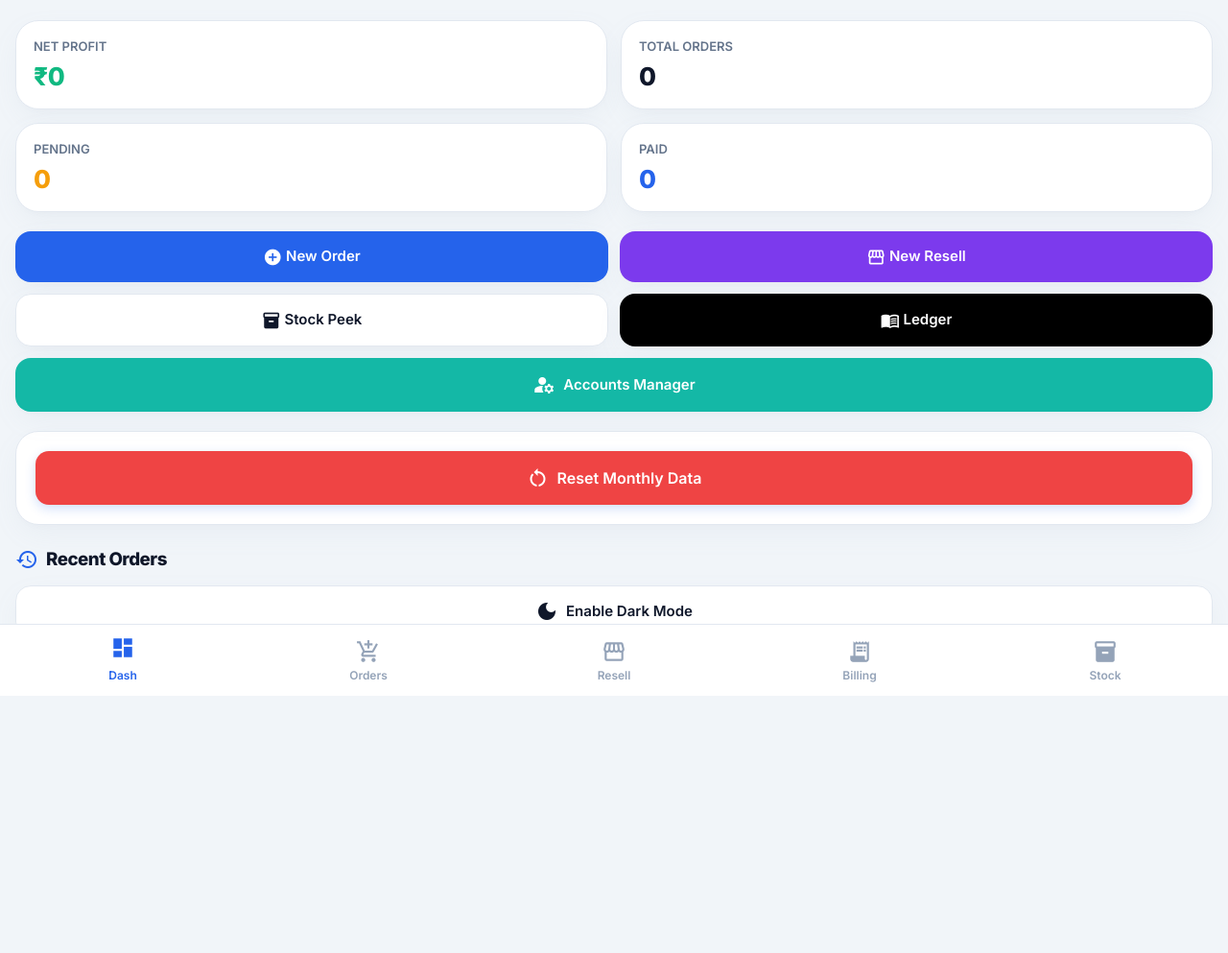
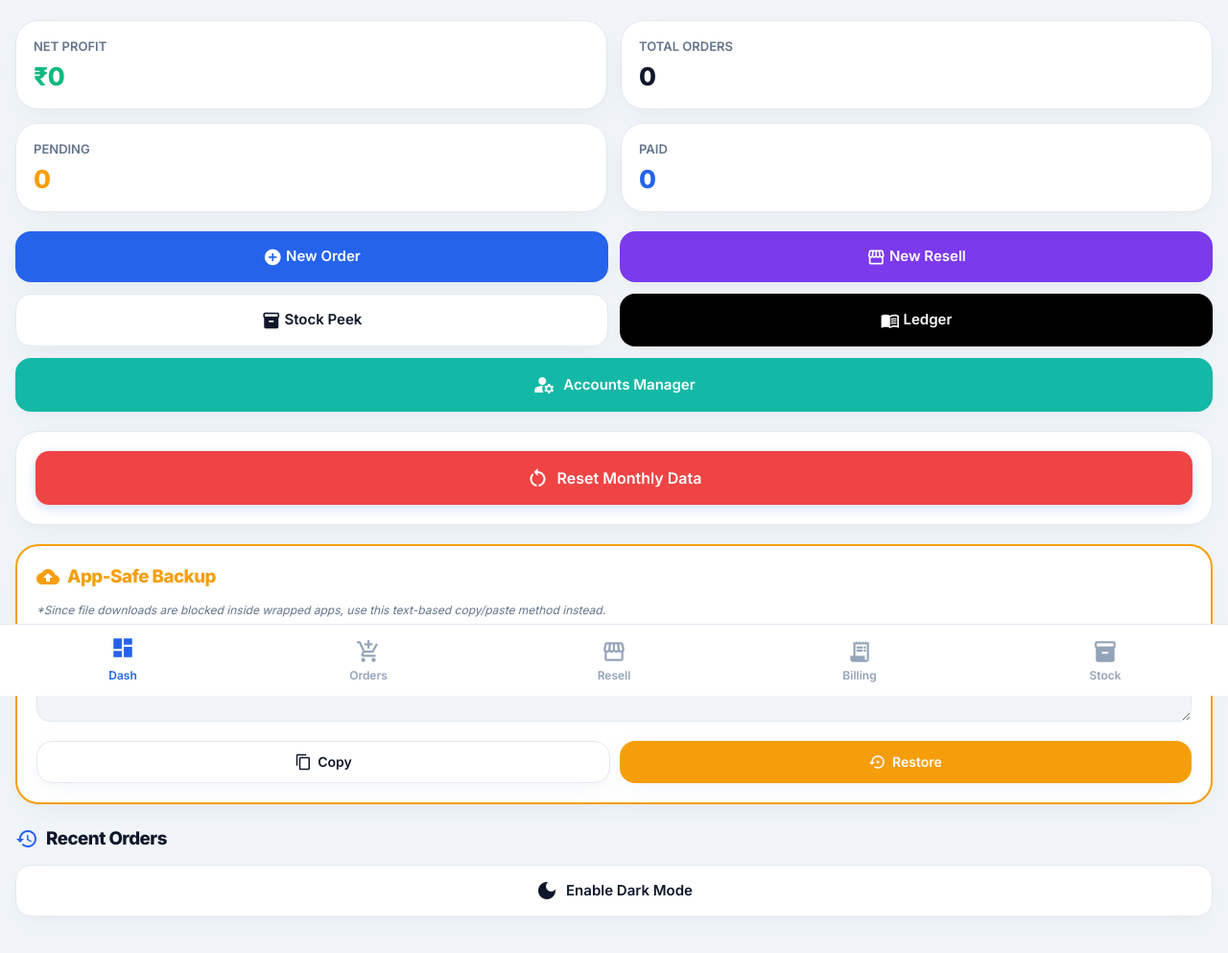
Before and after one commit to MRxBLACKHAT/Dictator-Store, a plain HTML site: page index.html in a window 1280 px wide. Shown: the part 75-1068 px from the top of the page at 96% size. Before the commit the page ends 839 px from the top, so only its background shows below. Drawn offline with Linux system fonts and the light colour scheme.

Commit message:
Update index.html

```diff
--- a/index.html
+++ b/index.html
@@ -85,6 +85,29 @@ h2, h3 { letter-spacing: -0.5px; margin-bottom: 15px; font-weight: 800; transiti
     </div>
     <div class="card" style="margin-top: 20px;">
         <button class="save-btn" style="background-color: var(--danger); display: flex; align-items: center; justify-content: center; gap: 8px;" onclick="resetMonthData()"><span class="material-icons">restart_alt</span> Reset Monthly Data</button>
+    </div>
+
+    <div class="card" style="border: 2px solid var(--warning); margin-top: 20px;">
+        <h3 style="color:var(--warning); display:flex; align-items:center; gap:8px;">
+            <span class="material-icons">backup</span> App-Safe Backup
+        </h3>
+        <p style="font-size:12px; color:var(--text-muted); margin-bottom:12px; font-style:italic;">
+            *Since file downloads are blocked inside wrapped apps, use this text-based copy/paste method instead.
+        </p>
+
+        <div class="form-group">
+            <label style="font-size:12px;">Backup Data String</label>
+            <textarea id="backupTextArea" rows="4" placeholder="Your backup string will appear here, or paste a backup string here to restore..." style="width:100%; border:1px solid var(--border); border-radius:14px; padding:12px; font-family:monospace; font-size:11px; background-color:var(--bg-color); color:var(--text-color); resize:vertical;"></textarea>
+        </div>
+
+        <div style="display: flex; gap: 10px;">
+            <button class="action-btn btn-dark" style="flex:1; padding:12px; font-size:14px; display:flex; align-items:center; justify-content:center; gap:6px;" onclick="generateTextBackup()">
+                <span class="material-icons" style="font-size:18px;">content_copy</span> Copy
+            </button>
+            <button class="action-btn" style="flex:1; background-color:var(--warning); color:white; padding:12px; font-size:14px; display:flex; align-items:center; justify-content:center; gap:6px;" onclick="restoreTextBackup()">
+                <span class="material-icons" style="font-size:18px;">settings_backup_restore</span> Restore
+            </button>
+        </div>
     </div>
     <h3 style="margin-top:24px; display:flex; align-items:center; gap:8px;"><span class="material-icons" style="color:var(--primary);">history</span> Recent Orders</h3>
     <div id="recentOrders"></div>
@@ -1227,6 +1250,62 @@ function renderLedger() {
 
 function viewCustomerOrders(n) { document.getElementById("customerOrdersTitle").innerText = n; const c = document.getElementById("customerOrdersContainer"); c.innerHTML = ""; const ord = orders.filter(o => o.customer === n).reverse(); if(ord.length === 0) { c.innerHTML = `<div style="text-align:center; color:var(--text-muted); padding:20px 0; font-style:italic;">No direct orders.</div>`; } else { ord.forEach(o => { const b = o.status === "Paid" ? "var(--success)" : "var(--warning)", bg = o.status === "Paid" ? "rgba(22, 163, 74, 0.1)" : "rgba(245, 158, 11, 0.1)"; c.innerHTML += `<div class="order-card" style="margin-bottom:12px;"><div style="display:flex; justify-content:space-between; align-items:flex-start;"><div><div class="order-id" style="font-size:11px; padding:4px 8px;">${o.id}</div><div style="font-size:14px; font-weight:700; margin-top:8px;">${o.item}</div><div style="font-size:12px; color:var(--text-muted); margin-top:2px;">${o.details}</div></div><div style="text-align:right;"><div style="font-size:16px; font-weight:800;">₹${o.amount.toLocaleString()}</div><div style="font-size:10px; font-weight:700; color:${b}; background-color:${bg}; padding:4px 8px; border-radius:6px; display:inline-block; margin-top:6px; text-transform:uppercase;">${o.status}</div></div></div><div style="font-size:11px; color:var(--text-muted); margin-top:10px; border-top:1px solid var(--border); padding-top:8px;">${o.date}</div></div>`; }); } showPage('customerOrdersPage'); }
 
+// --- GENERATE TEXT BACKUP ---
+function generateTextBackup() {
+    const backup = {
+        des_orders: localStorage.getItem("des_orders"),
+        des_stock_events: localStorage.getItem("des_stock_events"),
+        des_invoices: localStorage.getItem("des_invoices"),
+        des_resell_orders: localStorage.getItem("des_resell_orders"),
+        des_pop_labels: localStorage.getItem("des_pop_labels"),
+        des_hv_labels: localStorage.getItem("des_hv_labels"),
+        des_acc_labels: localStorage.getItem("des_acc_labels")
+    };
+
+    // Encode the data to make it a clean, copyable text block
+    const backupString = btoa(unescape(encodeURIComponent(JSON.stringify(backup))));
+
+    const txtArea = document.getElementById("backupTextArea");
+    txtArea.value = backupString;
+    txtArea.select();
+    txtArea.setSelectionRange(0, 99999); // Ensures mobile devices highlight everything
+
+    try {
+        navigator.clipboard.writeText(backupString);
+        alert("Backup generated and automatically copied to your clipboard! Paste and save it in your Notes app or WhatsApp immediately.");
+    } catch (err) {
+        alert("Backup generated! Please manually long-press the text box above, select 'Copy All', and save it somewhere safe.");
+    }
+}
+
+// --- RESTORE TEXT BACKUP ---
+function restoreTextBackup() {
+    const txtArea = document.getElementById("backupTextArea");
+    let rawInput = txtArea.value.trim();
+
+    if(!rawInput) return alert("Please paste your backup text string into the box first.");
+    if(!confirm("Warning: This will overwrite your current app data. Proceed?")) return;
+
+    try {
+        // Decode the text string back into usable JSON data
+        let decoded = decodeURIComponent(escape(atob(rawInput)));
+        const data = JSON.parse(decoded);
+
+        if (data.des_orders) localStorage.setItem("des_orders", data.des_orders);
+        if (data.des_stock_events) localStorage.setItem("des_stock_events", data.des_stock_events);
+        if (data.des_invoices) localStorage.setItem("des_invoices", data.des_invoices);
+        if (data.des_resell_orders) localStorage.setItem("des_resell_orders", data.des_resell_orders);
+        if (data.des_pop_labels) localStorage.setItem("des_pop_labels", data.des_pop_labels);
+        if (data.des_hv_labels) localStorage.setItem("des_hv_labels", data.des_hv_labels);
+        if (data.des_acc_labels) localStorage.setItem("des_acc_labels", data.des_acc_labels);
+
+        alert("Data successfully restored! Reopening dashboard...");
+        location.reload();
+    } catch (err) {
+        alert("Error: Invalid backup text string. Make sure you pasted the entire code block without missing any characters.");
+    }
+}
+
 function resetMonthData(){ if(confirm("DANGER! This deletes ALL orders, resell records, and invoices. Continue?")){ orders = []; resellOrders = []; invoices = []; localStorage.setItem("des_orders", JSON.stringify([])); localStorage.setItem("des_resell_orders", JSON.stringify([])); localStorage.setItem("des_invoices", JSON.stringify([])); renderOrders(); renderResellOrders(); renderInvoiceHistory(); renderLedger(); updateDashboard(); loadInvoiceOrders(); renderMultiOrders(); alert("System Data Reset Successful."); } }
 
 window.onload = function() {
```
